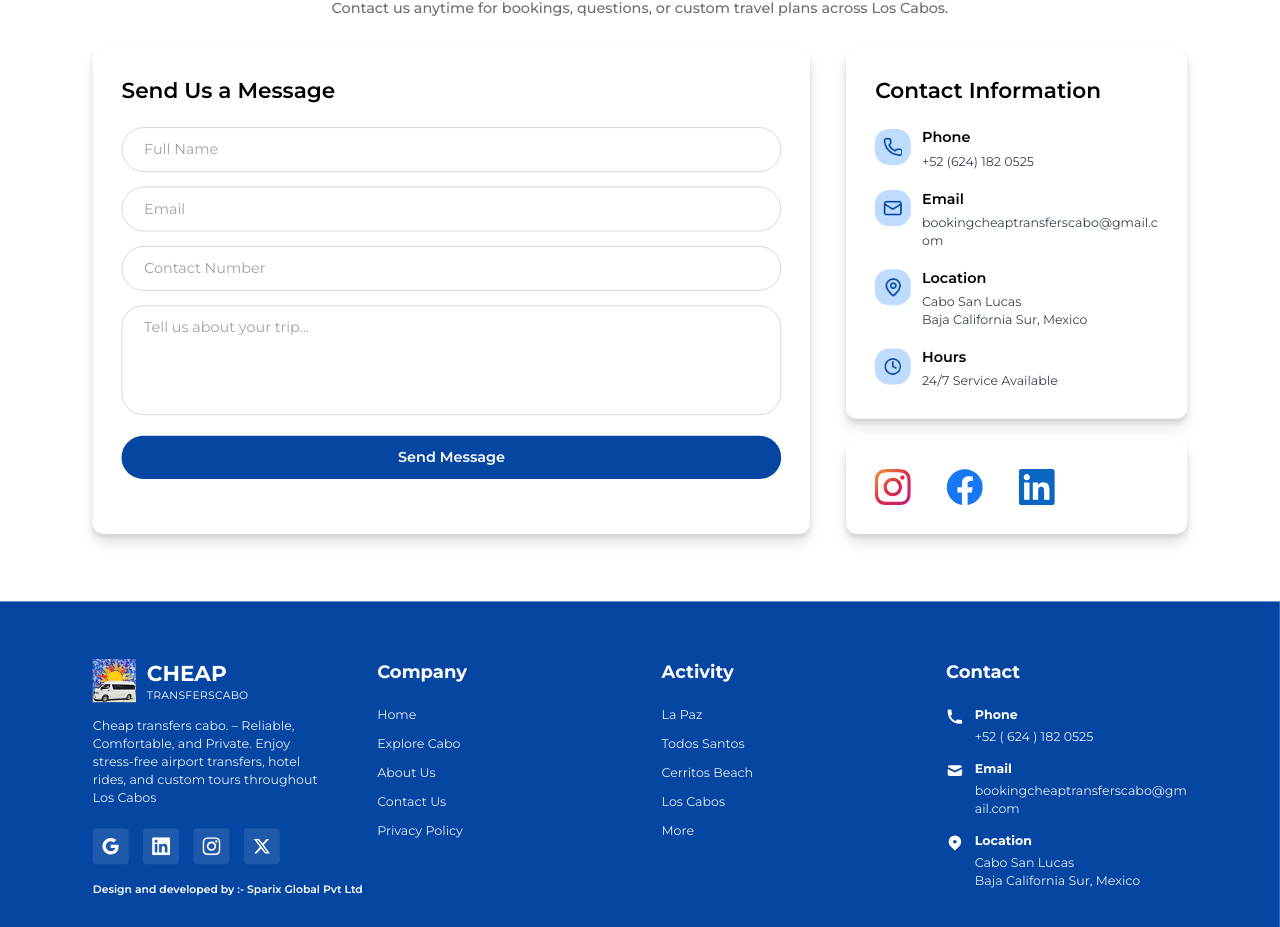
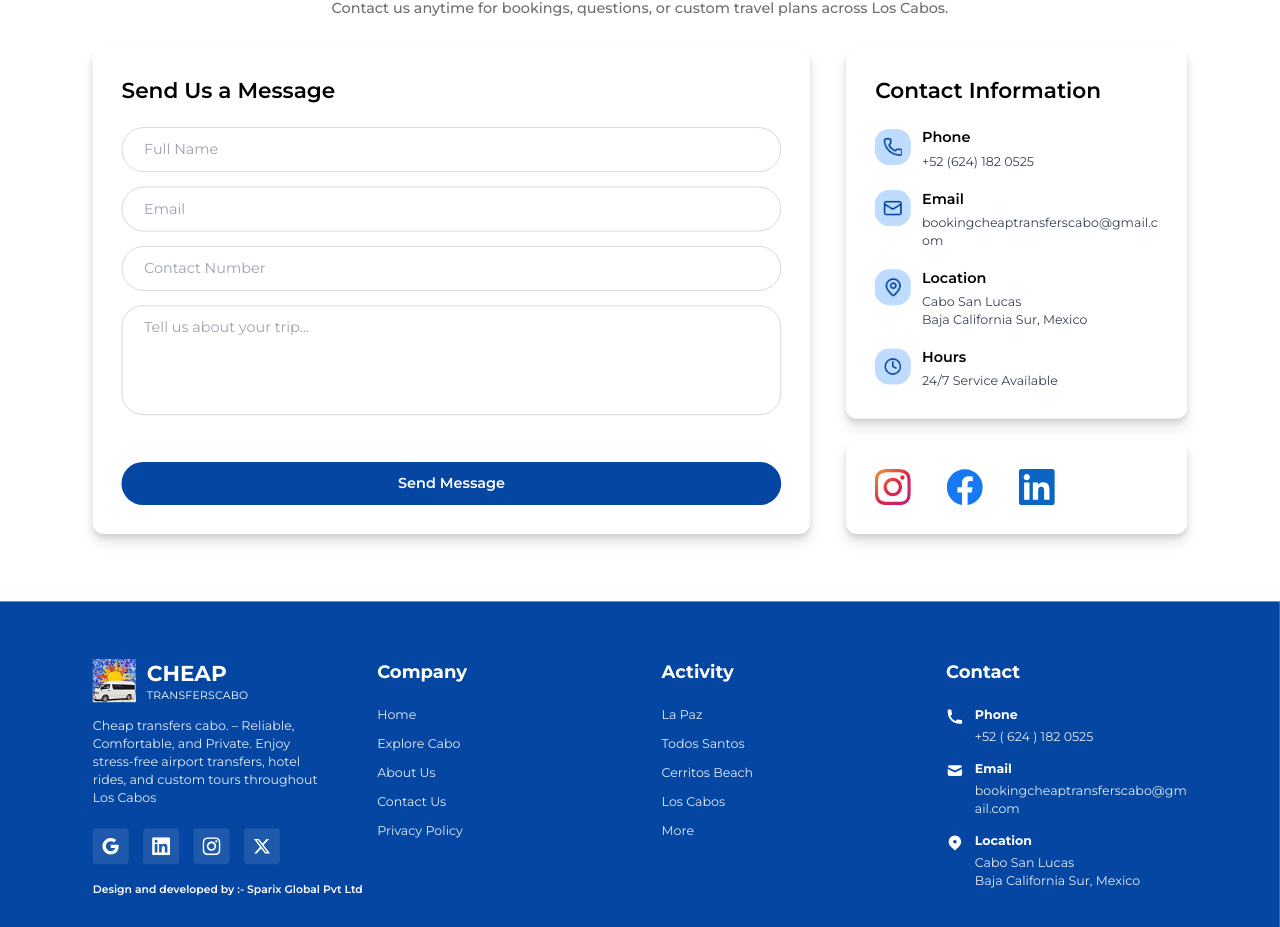
Before and after one commit to Nikhilthapa/transfercabo, a Next.js app: page / in a window 1280 px wide. Shown: the part 4516-5443 px from the top of the page. Built offline with nearby package versions, Linux system fonts and the light colour scheme.

Commit message:
Update Get In touch component

```diff
--- a/components/homepage/Contact.tsx
+++ b/components/homepage/Contact.tsx
@@ -15,9 +15,10 @@ export default function Contact() {
       {/* Main Content Grid */}
       <div className="grid md:grid-cols-3 md:items-stretch gap-4 sm:gap-6 md:gap-10">
           {/* Left Column - Send Message Form */}
-          <div className="bg-white rounded-xl shadow-[0_10px_15px_rgba(0,0,0,0.1),0_4px_6px_rgba(0,0,0,0.1)] p-4 sm:p-6 md:p-8 flex flex-col md:col-span-2">
+          <div className="bg-white rounded-xl shadow-[0_10px_15px_rgba(0,0,0,0.1),0_4px_6px_rgba(0,0,0,0.1)] p-4 sm:p-6 md:p-8 flex flex-col md:col-span-2 md:h-full">
             <h3 className="text-lg sm:text-xl md:text-2xl font-semibold mb-4 sm:mb-5 md:mb-6">Send Us a Message</h3>
-            <form className="space-y-4">
+            <form className="flex-1 flex flex-col">
+              <div className="space-y-4">
                 <input
                   type="text"
                   placeholder="Full Name"
@@ -38,9 +39,10 @@ export default function Contact() {
                   rows={4}
                   className="w-full border border-gray-300 rounded-3xl px-6 py-3 focus:outline-none focus:ring-2 focus:ring-blue-400 text-sm md:text-base resize-none"
                 />
+              </div>
               <button
                 type="button"
-                className="w-full bg-[#0446a1] hover:bg-[#033a8a] text-white px-8 py-3 rounded-full font-semibold transition text-sm md:text-base mt-2"
+                className="w-full bg-[#0446a1] hover:bg-[#033a8a] text-white px-8 py-3 rounded-full font-semibold transition text-sm md:text-base mt-auto"
               >
                 Send Message
               </button>
```
Lines whose indentation alone changed are shown as unchanged.
